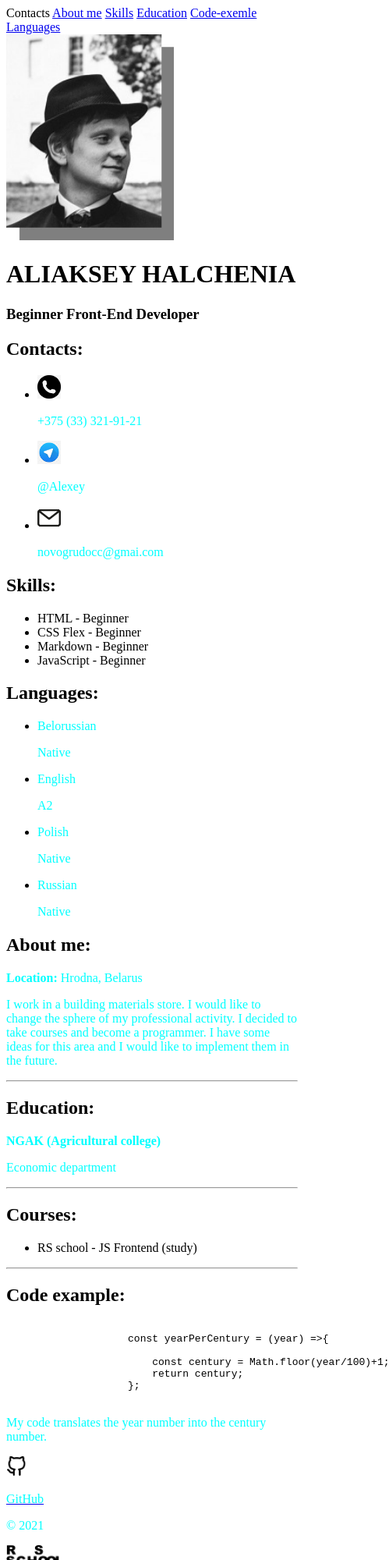
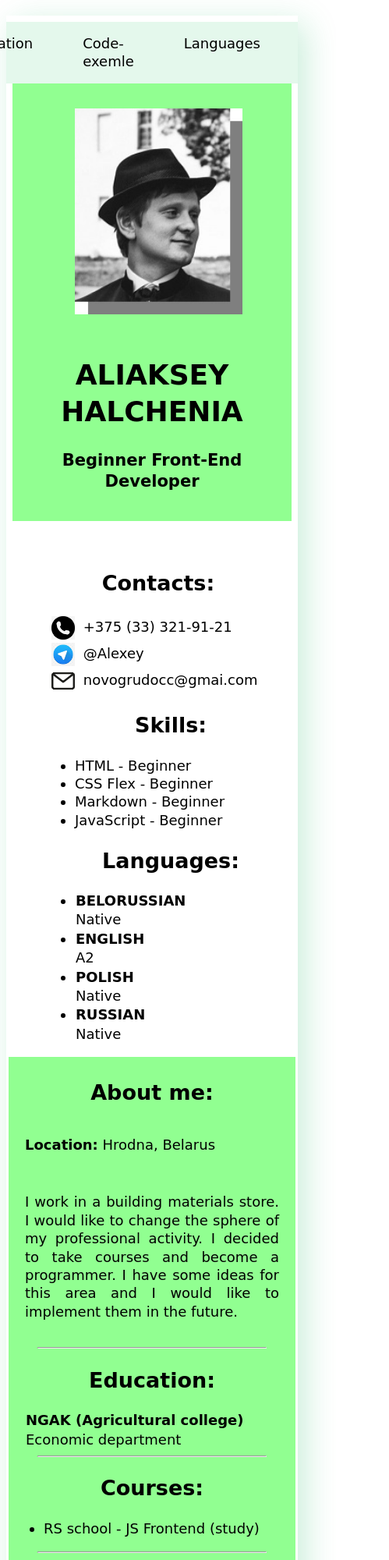
Before and after one commit to AlexiGha/rsschool-cv, a plain HTML site: page index.html in a window 390 px wide. Shown: the top 2000 px of the page at 78% size, 499 px wide, since content can reach past the window. Drawn offline with Linux system fonts and the light colour scheme; a web font is replaced by a local one.

Commit message:
feat:writeCssStyle

```diff
--- a/index.html
+++ b/index.html
@@ -11,18 +11,16 @@
 </head>
 <body>
 <div class="container">
-
-     <header>
-        <div class="container">
             <nav class="nav-list">
-              <a href="#contacts" class="nav-link"></a>Contacts</a>
+              <a href="#contacts" class="nav-link">Contacts</a>
               <a href="#myself" class="nav-link">About me</a>
               <a href="#skills" class="nav-link">Skills</a>
               <a href="#education" class="nav-link">Education</a>
               <a href="#code-example" class="nav-link">Code-exemle</a>
               <a href="#languages" class="nav-link">Languages</a>
             </nav>
-        </div>
+
+    <header>
         <div class="column-left">
             <img class="avatar" src="imagines/ag2.jpg" alt="Avatar" width="215" height="264">
         </div>
@@ -33,7 +31,7 @@
     </header>
     <main>
         <div class="column-left">
-            <section class="contacts" id="contacts" href="#contacts">
+            <section class="contacts" id="contacts">
                 <h2>Contacts:</h2>
                 <ul>
                     <li>
@@ -47,9 +45,11 @@
                     <li>
                         <img src="imagines/email.png" alt="E-mail" width="30" height="30">
                         <p>novogrudocc@gmai.com</p>
+		    </li>
+
                 </ul>
             </section>
-            <section class="skills" id="skills" href="#skills">
+            <section class="skills" id="skills" >
                 <h2>Skills:</h2>
                 <ul>
                     <li>HTML - Beginner</li>
@@ -59,7 +59,8 @@
 
                 </ul>
             </section>
-            <section class="languages" id="languages" href="#languages">
+
+            <section class="languages" id="languages" >
                 <h2>Languages:</h2>
                 <ul>
                     <li>
@@ -78,19 +79,23 @@
                         <p class="language-name">Russian</p>
                         <p>Native</p>
                     </li>
+
                 </ul>
             </section>
+
         </div>
         <div class="column-right">
-            <article class="myself" id="myself" href="#myself">
+
+            <article class="myself" id="myself" >
                 <h2>About me:</h2>
+
                 <p><strong>Location:</strong> Hrodna, Belarus</p>
                 <p>
                     I work in a building materials store. I would like to change the sphere of my professional activity. I decided to take courses and become a programmer. I have some ideas for this area and I would like to implement them in the future.
                 </p>
             </article>
             <hr>
-            <section class="education" id="education" href="#education">
+            <section class="education" id="education" >
                 <h2>Education:</h2>
                 <p><strong>NGAK (Agricultural college)</strong></p>
                 <p>Economic department</p>
@@ -100,11 +105,13 @@
                 <h2>Courses:</h2>
                 <ul>
                     <li>RS school - JS Frontend (study)</li>
+
                 </ul>
             </section>
             <hr>
-            <section class="code-example" id="code-example" href="#code-example">
+            <section class="code-example" id="code-example" >
                 <h2>Code example:</h2>
+
                 <pre><code>
                     const yearPerCentury = (year) =>{
 
--- a/style.css
+++ b/style.css
@@ -1,3 +1,250 @@
-p{
-    color:aqua;
+:root {
+    --color: #8fddae;
+    --primary: rgba(72, 255, 72, 0.6);
+
 }
+
+.container {
+    display: flex;
+    flex-flow: column;
+    justify-content: flex-start;
+    align-items: stretch;
+    margin: 20px auto;
+    max-width: 55rem;
+    min-width: 250px;
+    font-family:'Pushster', cursive;
+    font-size: 18px;
+    line-height: 1.3;
+    box-shadow: 10px 10px 40px -1px rgba(16, 179, 89, 0.23);
+    padding-top: 0.5rem;}
+.nav-list {
+    display: flex;
+    justify-content: flex-end;
+    align-items: stretch;
+    padding: 1rem;
+    background-color: #e4f8ec;
+    }
+
+.nav-link {
+    margin-right: 2rem;
+    margin-left: 2rem;
+    text-decoration: none;
+    color: var(--dark-gray-color);
+    }
+hr {
+    margin-right: 2rem;
+    margin-left: 2rem;
+}
+html {
+    scroll-behavior: smooth;
+  }
+
+header div.column-right {
+    padding-top: 5rem;
+}
+
+header,
+main {
+    display: flex;
+    flex-flow: row nowrap;
+    justify-content: center;
+    align-items: stretch;
+    padding-right: 0.5rem;
+}
+
+.avatar {
+    margin-bottom: 10px;
+}
+
+main ul {
+    text-align: start;
+}
+
+.contacts li {
+    list-style-type: none;
+    padding: 2px;
+}
+
+.contacts li img {
+    vertical-align: middle;
+    margin-right: 5px;
+}
+
+.contacts li p {
+    display: inline;
+}
+
+.contacts a {
+    text-decoration: none;
+    color: var(--dark-gray-color);
+}
+
+.column-left {
+    width: 40%;
+    min-width: 200px;
+    background-color: rgb(255, 255, 255);
+    padding: 2rem 1rem 0 2rem;
+    text-align: center;
+}
+
+.column-right {
+    width: 60%;
+    padding: 5px;
+    background-color: var(--primary);
+    text-align: center;
+}
+.skills,
+.languages {
+    margin-left: 2rem;
+}
+
+.languages p {
+    margin: 1px;
+}
+
+.language-name {
+    font-weight: 700;
+    text-transform: uppercase;
+}
+
+.myself p {
+    text-align: justify;
+    padding: 1rem;
+}
+
+
+a.text:active,
+a.text:hover,
+a.text {
+    text-decoration: none;
+    color: #505050;
+}
+
+
+.education p {
+    text-align: left;
+    padding: 0 1rem;
+    margin: 1px;
+}
+
+.code-example p {
+    text-align: justify;
+    padding: 0 1rem;
+    margin: 0.5rem;
+}
+
+pre {
+    padding: 1rem;
+    text-align: start;
+    font-size: 80%;
+    background-color:rgb(9, 180, 143) ;
+    border-radius: 5%;
+    border: 5px solid var(--accent);
+}
+
+footer {
+    display: flex;
+    justify-content: space-between;
+    align-items: center;
+    padding: 1rem;
+    color: #29324b;
+    background-color:  #e4f8ec;
+}
+
+footer .github-icon {
+    margin-right: 10px;
+}
+
+.my-github {
+    display: flex;
+    align-items: center;
+    text-decoration: none;
+    color:  #29324b;
+}
+
+@media (max-width: 1080px) {
+    .container {
+        max-width: 50rem;
+    }
+}
+
+@media (max-width: 800px) {
+    main {
+        display: flex;
+        flex-flow: row wrap;
+        justify-content: center;
+        align-items: stretch;
+        padding: 0.5rem;
+    }
+
+    header div.column-right,
+    header div.column-left {
+        background-color: var(--primary);
+    }
+
+    header div.column-left {
+        margin-left: 0.5rem;
+    }
+
+    header div.column-right {
+        padding: 2rem 1rem;
+        text-align: left;
+    }
+
+    .column-left,
+    .column-right {
+        width: 100%;
+    }
+}
+
+@media (max-width: 580px) {
+
+    header {
+        display: flex;
+        flex-flow: row wrap;
+        justify-content: center;
+        align-items: stretch;
+    }
+
+    header div.column-right {
+        padding: 1rem 1rem;
+        text-align: center;
+        vertical-align: top;
+        margin-left: 0.5rem;
+    }
+
+    .column-left,
+    .column-right {
+        width: 100%;
+    }
+
+    pre {
+        font-size: 70%;
+        padding: 0.8rem;
+    }
+}
+
+@media (max-width: 460px) {
+
+    pre {
+        font-size: 60%;
+        padding: 0.4rem;
+    }
+
+    .column-left ul {
+        padding-left: 1rem;
+    }
+}
+
+@media (max-width: 350px) {
+
+    pre {
+        font-size: 55%;
+        padding: 0.2rem;
+    }
+
+    .column-left ul {
+        padding-left: 0.5rem;
+    }
+
+}
```
Lines whose indentation alone changed are shown as unchanged.
